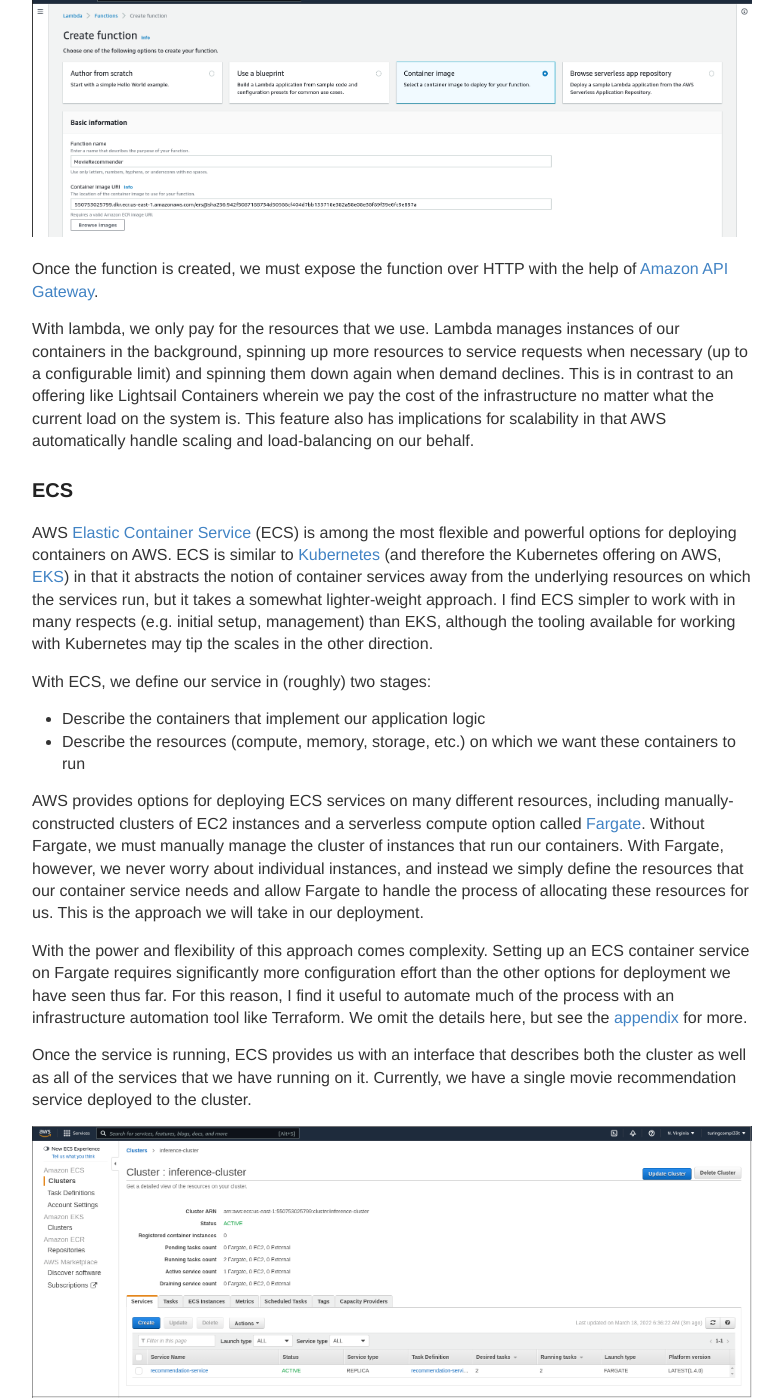
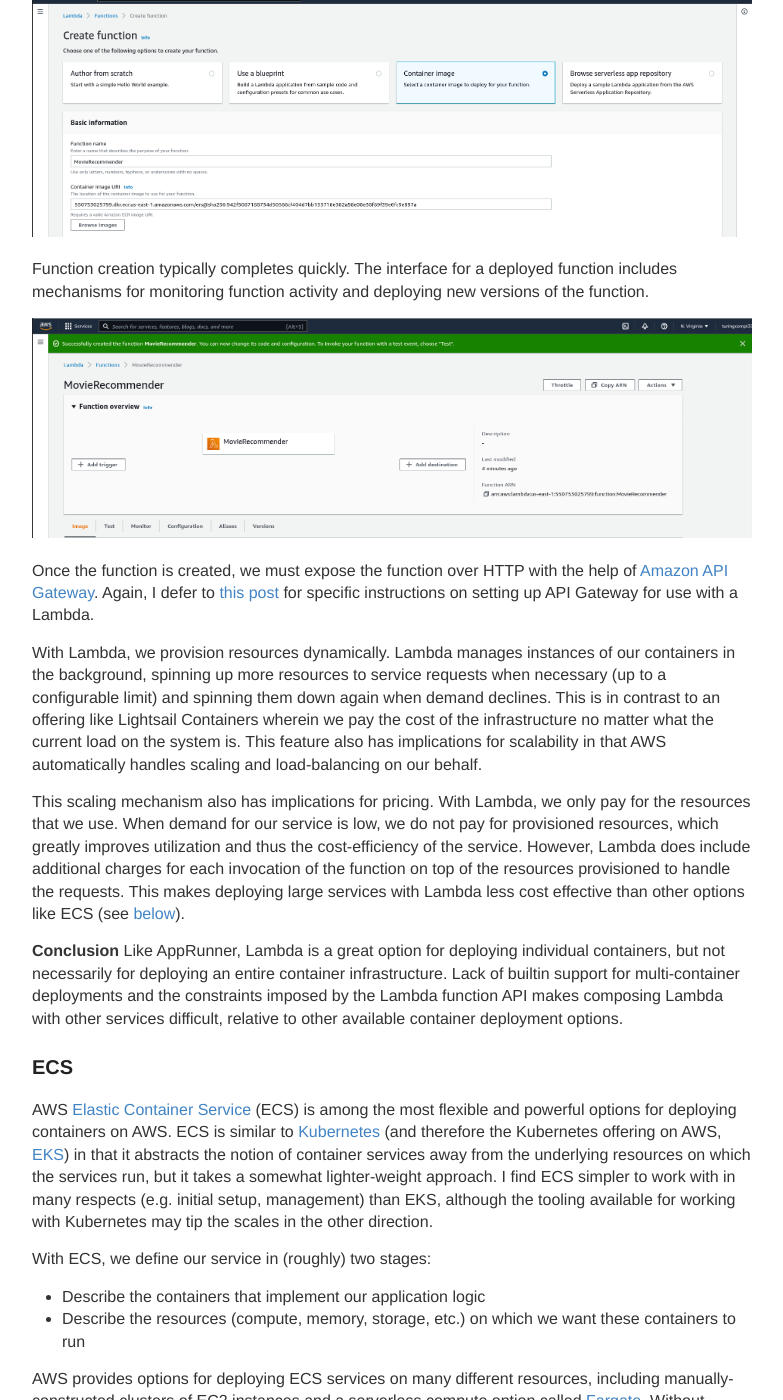
Before and after one commit to turingcompl33t/turingcompl33t.github.io, a Jekyll site: the page built from _posts/2022-3-16-Containers-On-AWS.md, in a window 1280 px wide and 1400 px high, scrolled down 5201 px. Shown: the whole window, without its empty margins (248-1031 px from the left). Built offline with Jekyll 4.4.1, drawn with Linux system fonts in a browser that asks for light colours; some of the changed text lies outside the part shown.

Commit message:
post done

```diff
--- a/_posts/2022-3-16-Containers-On-AWS.md
+++ b/_posts/2022-3-16-Containers-On-AWS.md
@@ -71,7 +71,7 @@ As the [pricing](https://aws.amazon.com/apprunner/pricing/) page for AppRunner e
 
 AppRunner is not without its drawbacks, however. The configurability of the service is remarkably low. This is obviously a design choice for the service, but the fact remains that AppRunner does not allow fine-grained control of your infrastructure. This makes things like multi-container deployments difficult.
 
-AppRunner is a convenient way to get containers running on the cloud quickly. I would use AppRunner during development of a containerized application or in an academic setting. For a production deployment, however, I believe the level of control and visibility offered by AppRunner is insufficient.
+**Conclusion** AppRunner is a convenient way to get containers running on the cloud quickly. I would use AppRunner during development of a containerized application or in an academic setting. For a production deployment, however, I believe the level of control and visibility offered by AppRunner is insufficient.
 
 ### Lightsail Containers
 
@@ -99,7 +99,7 @@ From a scalability standpoint, Lightsail leaves much to be desired. It does not
 
 Lightsail provides some additional flexibility that is missing from AppRunner. Specifically, Lightsail Containers supports multi-container deployments wherein we want to deploy a set of heterogenous container images at the same time. This is a scenario that might be commonly seen in microservice architectures.
 
-Lightsail improves on the shortcomings of AppRunner in some ways. The service abstraction allows us to scale our deployment beyond individual containers, which is likely a critical aspect in many production deployments. However, it falls at an awkward spot on the container deployment offering spectrum. For development I would use AppRunner over Lightsail Containers, while for anything more mature than development I would default to ECS (see [below](#ecs)). For this reason, I am not convinced of the utility of Lightsail in container deployments.
+**Conclusion** Lightsail improves on the shortcomings of AppRunner in some ways. The service abstraction allows us to scale our deployment beyond individual containers, which is likely a critical aspect in many production deployments. However, it falls at an awkward spot on the container deployment offering spectrum. For development I would use AppRunner over Lightsail Containers, while for anything more mature than development I would default to ECS (see [below](#ecs)). For this reason, I am not convinced of the utility of Lightsail in container deployments.
 
 ### Lambda
 
@@ -113,11 +113,17 @@ Once we have a properly-built container image, we can deploy it on Lambda in jus
 
 ![Lambda Create](../images/2022-3-16-Containers-On-AWS/lambda-create.png)
 
-Once the function is created, we must expose the function over HTTP with the help of [Amazon API Gateway](https://aws.amazon.com/api-gateway/).
+Function creation typically completes quickly. The interface for a deployed function includes mechanisms for monitoring function activity and deploying new versions of the function.
 
-With lambda, we only pay for the resources that we use. Lambda manages instances of our containers in the background, spinning up more resources to service requests when necessary (up to a configurable limit) and spinning them down again when demand declines. This is in contrast to an offering like Lightsail Containers wherein we pay the cost of the infrastructure no matter what the current load on the system is. This feature also has implications for scalability in that AWS automatically handle scaling and load-balancing on our behalf.
+![Lambda Create](../images/2022-3-16-Containers-On-AWS/lambda-setup.png)
 
+Once the function is created, we must expose the function over HTTP with the help of [Amazon API Gateway](https://aws.amazon.com/api-gateway/). Again, I defer to [this post](https://aws.amazon.com/blogs/aws/new-for-aws-lambda-container-image-support/) for specific instructions on setting up API Gateway for use with a Lambda.
 
+With Lambda, we provision resources dynamically. Lambda manages instances of our containers in the background, spinning up more resources to service requests when necessary (up to a configurable limit) and spinning them down again when demand declines. This is in contrast to an offering like Lightsail Containers wherein we pay the cost of the infrastructure no matter what the current load on the system is. This feature also has implications for scalability in that AWS automatically handles scaling and load-balancing on our behalf.
+
+This scaling mechanism also has implications for pricing. With Lambda, we only pay for the resources that we use. When demand for our service is low, we do not pay for provisioned resources, which greatly improves utilization and thus the cost-efficiency of the service. However, Lambda does include additional charges for each invocation of the function on top of the resources provisioned to handle the requests. This makes deploying large services with Lambda less cost effective than other options like ECS (see [below](#ecs)).
+
+**Conclusion** Like AppRunner, Lambda is a great option for deploying individual containers, but not necessarily for deploying an entire container infrastructure. Lack of builtin support for multi-container deployments and the constraints imposed by the Lambda function API makes composing Lambda with other services difficult, relative to other available container deployment options.
 
 ### ECS
 
@@ -154,6 +160,8 @@ ECS is a great option for scalable, production container deployments. It is by f
 The pricing for ECS is reasonable. AWS does not charge additional fees for ECS clusters, so we only pay for the underlying resources on which our ECS cluster runs. When we couple this with Fargate, we get the cost-saving benefits of serverless computing - we only pay for the resources that we use, and don't waste money on resources that sit idle. Therefore, ECS combines the efficiency of other serverless computing options like AWS lambda with much greater potential for scalability and configurability.
 
 However, deploying containers on ECS with Fargate is not without its drawbacks, the primary one being the added complexity of setup and management. Management complexity is exacerbated by the fact that ECS does not come with a dedicated community of developers creating tooling that eases the burden. Other options like Kubernetes on AWS EKS have an edge in this regard.
+
+**Conclusion** ECS container clusters combined with Fargate serverless computing is a powerful and cost-effective combination for deploying container infrastructures. The added complexity of setup and management may not be worth it for development applications or small projects, but for systems that must scale reliably, it is the only offering on AWS that can compete with Kubernetes-based solutions.
 
 ### Appendix: Preparing a Container
 
```
Also changed, not shown: images/2022-3-16-Containers-On-AWS/lambda-setup.png (added).
